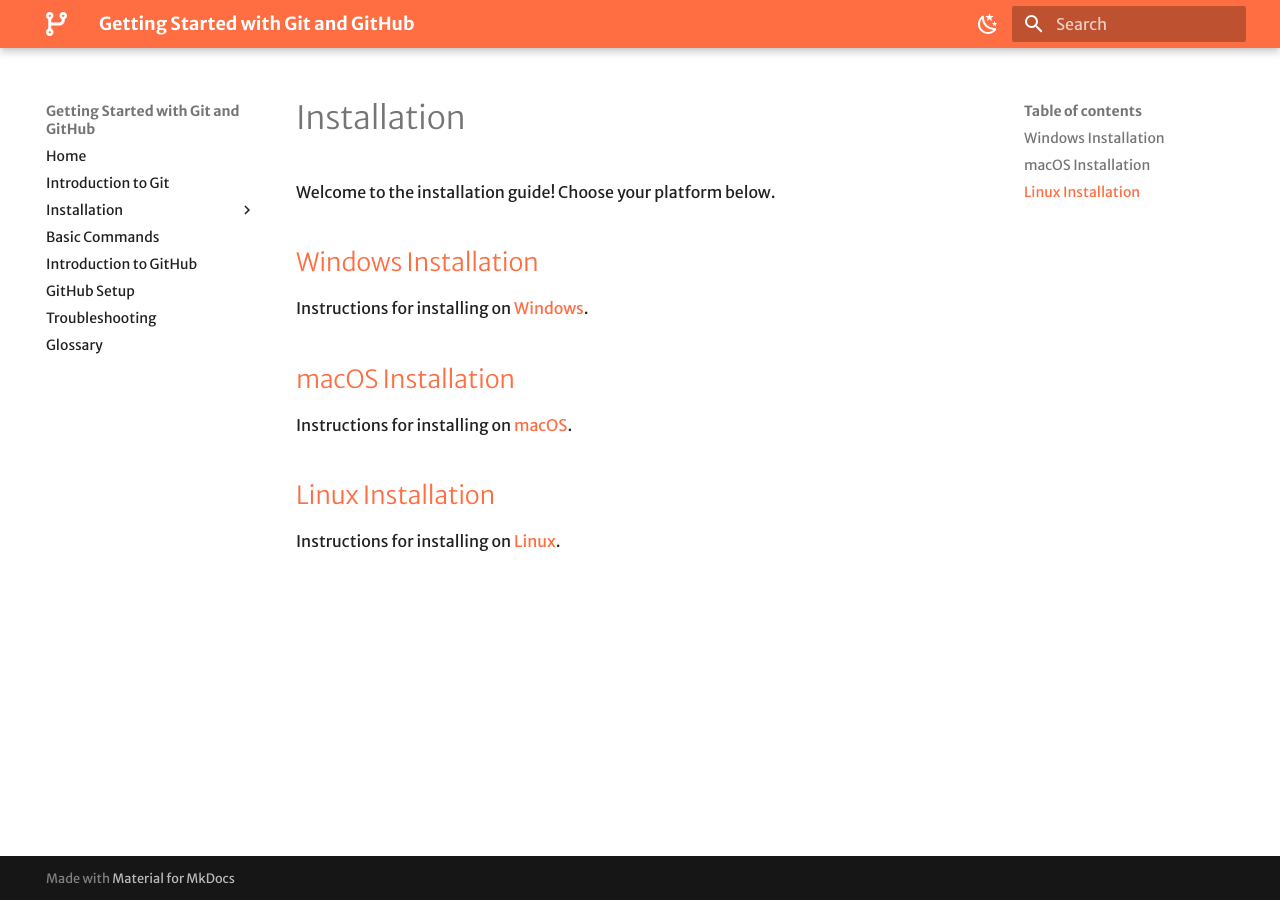
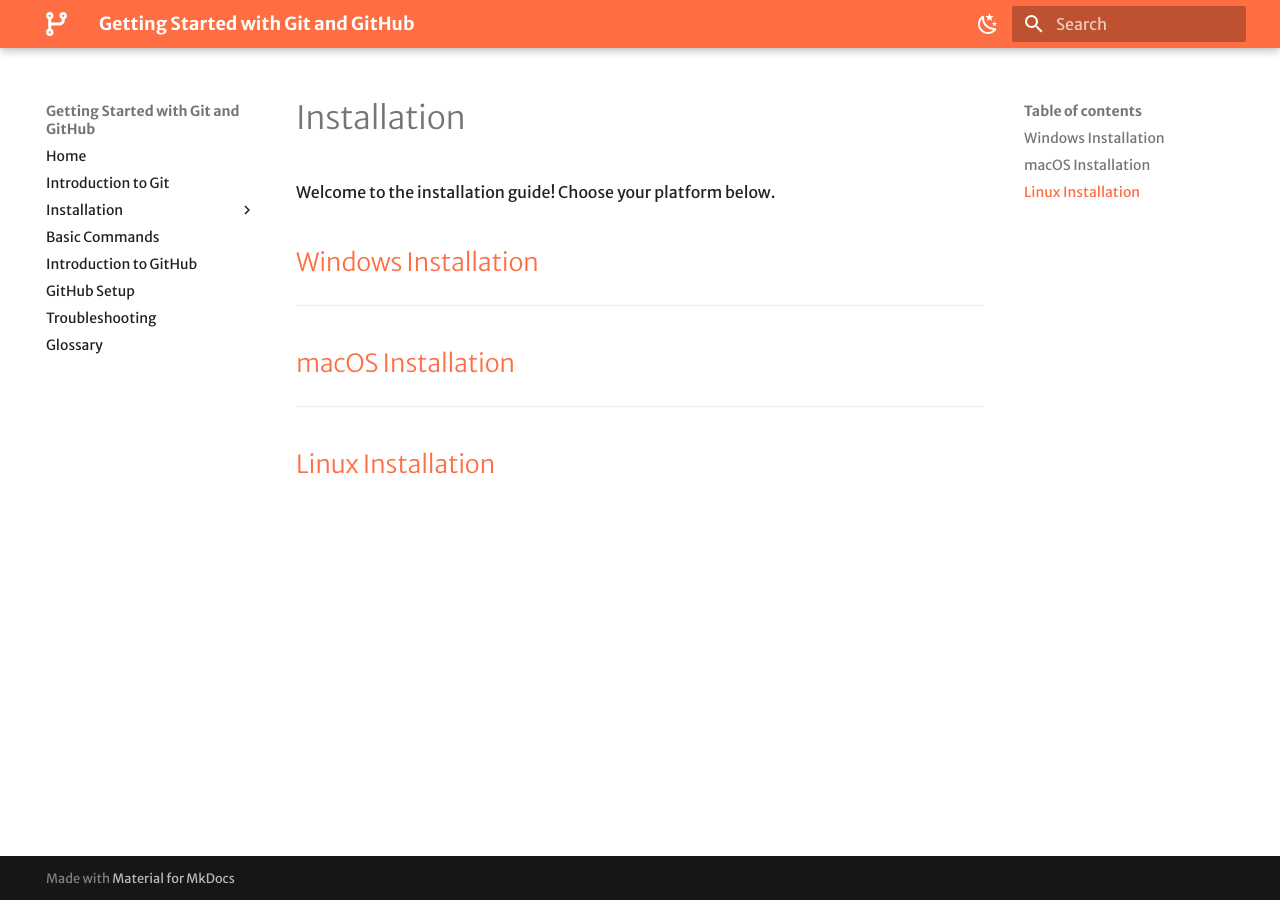
Before and after one commit to bchan158/COMM-MkDocs-Project, an MkDocs documentation site: the page built from docs/set-2-installation.md, in a window 1280 px wide. Built offline with MkDocs 1.6.1 and Material for MkDocs 9.7.7, drawn with Linux system fonts in a browser that asks for light colours; some web fonts are replaced.

Commit message:
Add installatiion contents

```diff
--- a/docs/set-2-installation.md
+++ b/docs/set-2-installation.md
@@ -2,14 +2,12 @@
 
 Welcome to the installation guide! Choose your platform below.
 
-## Windows Installation
+## [Windows Installation](set-2a-windows.md)
 
-Instructions for installing on [Windows](set-2a-windows.md).
+---
 
-## macOS Installation
+## [macOS Installation](set-2b-macOS.md)
 
-Instructions for installing on [macOS](set-2b-macOS.md).
+---
 
-## Linux Installation
-
-Instructions for installing on [Linux](set-2c-linux.md).
+## [Linux Installation](set-2c-linux.md)
```
